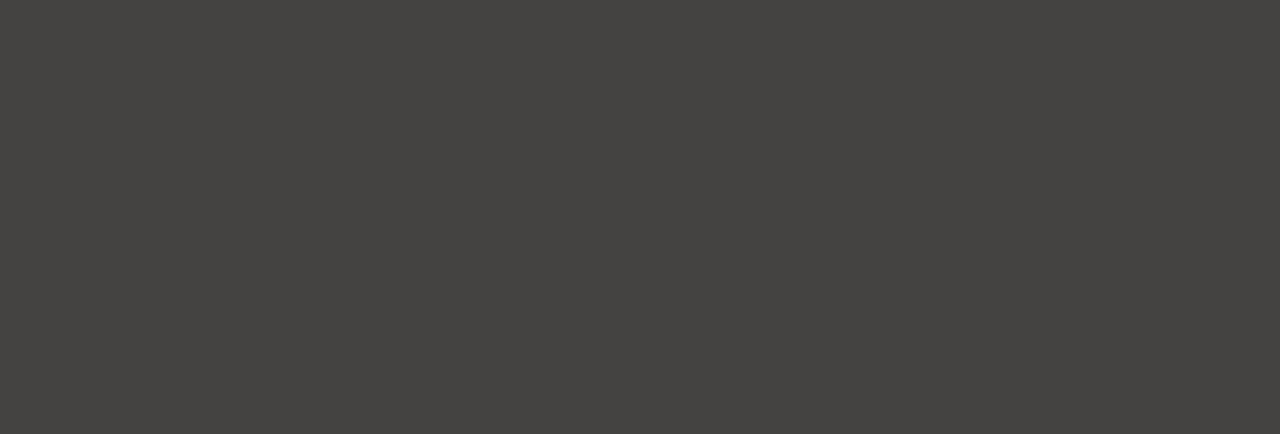
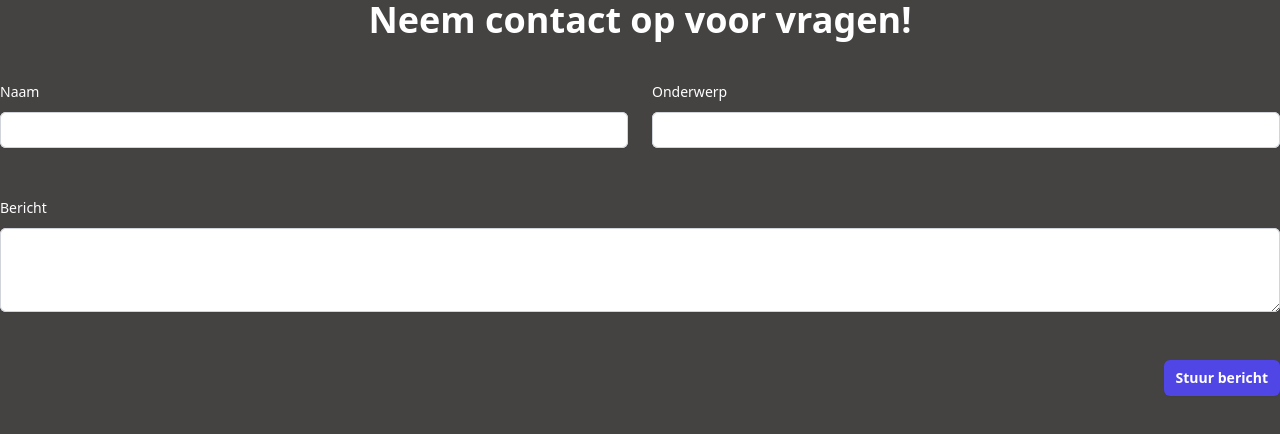
Before and after one commit to ThatGuyThimo/TLE2-no-poverty, a Vue app: page /contact in a window 1280 px wide. Before the commit this address had no page. Shown: the top 434 px of the page. Built offline with nearby package versions, Linux system fonts and the light colour scheme.

Commit message:
working contactpage without pictures

```diff
--- a/src/router/index.js
+++ b/src/router/index.js
@@ -1,5 +1,6 @@
 import { createRouter, createWebHistory } from 'vue-router'
 import HomeView from '../views/HomeView.vue'
+import ContactView from '@/views/ContactView.vue'
 
 const router = createRouter({
   history: createWebHistory(import.meta.env.BASE_URL),
@@ -9,6 +10,11 @@ const router = createRouter({
       name: 'home',
       component: HomeView
     },
+    {
+      path: '/contact',
+      name: 'contact',
+      component: ContactView
+    },
   ]
 })
 
--- /dev/null
+++ b/src/views/ContactView.vue
@@ -0,0 +1,60 @@
+<template>
+<div class="container">
+    <h1 class="text-white text text-center text-4xl font-bold">
+     Neem contact op voor vragen!
+    </h1>
+    <form ref="form" @submit.prevent="sendEmail">
+        <div class="flex-container space-y-12">
+            <div class="mt-10 grid grid-cols-1 gap-x-6 gap-y-8 sm:grid-cols-6">
+                <div class="sm:col-span-3">
+                    <label for="to-name" class="block text-sm font-medium leading-6 text-white">Naam</label>
+                        <div class="mt-2">
+                            <input type="text" name="to-name" id="to-name" class="block w-full rounded-md border-0 py-1.5 text-gray-900 shadow-sm ring-1 ring-inset ring-gray-300 placeholder:text-gray-400 focus:ring-2 focus:ring-inset focus:ring-indigo-600 sm:text-sm sm:leading-6">
+                        </div>
+                </div>
+
+            <div class="sm:col-span-3">
+          <label for="subject" class="block text-sm font-medium leading-6 text-white">Onderwerp</label>
+          <div class="mt-2">
+            <input type="text" name="subject" id="Subject" class="block w-full rounded-md border-0 py-1.5 text-gray-900 shadow-sm ring-1 ring-inset ring-gray-300 placeholder:text-gray-400 focus:ring-2 focus:ring-inset focus:ring-indigo-600 sm:text-sm sm:leading-6">
+          </div>
+        </div>
+    </div>
+    <div class="col-span-full">
+          <label for="message" class="block text-sm font-medium leading-6 text-white">Bericht</label>
+          <div class="mt-2">
+            <textarea id="message" name="message" rows="3" class="block w-full rounded-md border-0 py-1.5 text-gray-900 shadow-sm ring-1 ring-inset ring-gray-300 placeholder:text-gray-400 focus:ring-2 focus:ring-inset focus:ring-indigo-600 sm:text-sm sm:leading-6"></textarea>
+          </div>
+    </div>
+    <div class="mt-6 flex items-center justify-end gap-x-6">
+    <button type="submit" class="rounded-md bg-indigo-600 px-3 py-2 text-sm font-semibold text-white shadow-sm hover:bg-indigo-500 focus-visible:outline focus-visible:outline-2 focus-visible:outline-offset-2 focus-visible:outline-indigo-600">Stuur bericht</button>
+  </div>
+        </div>
+    </form>
+</div>
+</template>
+
+
+<script>
+// import from the package in package.json
+import emailjs from '@emailjs/browser';
+export default {
+    //method to send email from specefied
+  methods: {
+    sendEmail() {
+      emailjs
+        .sendForm('service_0z1zpid', 'template_ge8m27p', this.$refs.form, {
+          publicKey: 'DpMnc7l4dYN6ZHMC9',
+        })
+        .then(
+          () => {
+            console.log('SUCCESS!');
+          },
+          (error) => {
+            console.log('FAILED...', error.text);
+          },
+        );
+    },
+  },
+};
+</script>
```
